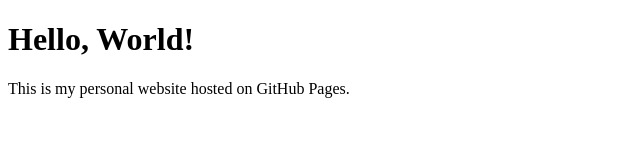
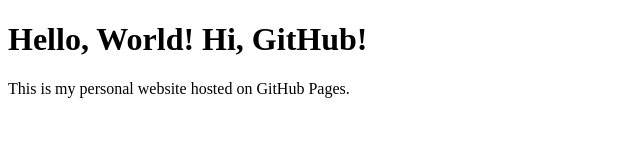
Before and after one commit to jaysue2015/jaysue.github.io, a plain HTML site: page index.html in a window 1280 px wide. Shown: the whole page, without its empty margins (0-640 px from the left). Drawn offline with Linux system fonts and the light colour scheme.

Commit message:
again test

```diff
--- a/index.html
+++ b/index.html
@@ -5,7 +5,7 @@
   <title>Welcome to My GitHub Page</title>
 </head>
 <body>
-  <h1>Hello, World!</h1>
+  <h1>Hello, World! Hi, GitHub!</h1>
   <p>This is my personal website hosted on GitHub Pages.</p>
 </body>
 </html>
```
